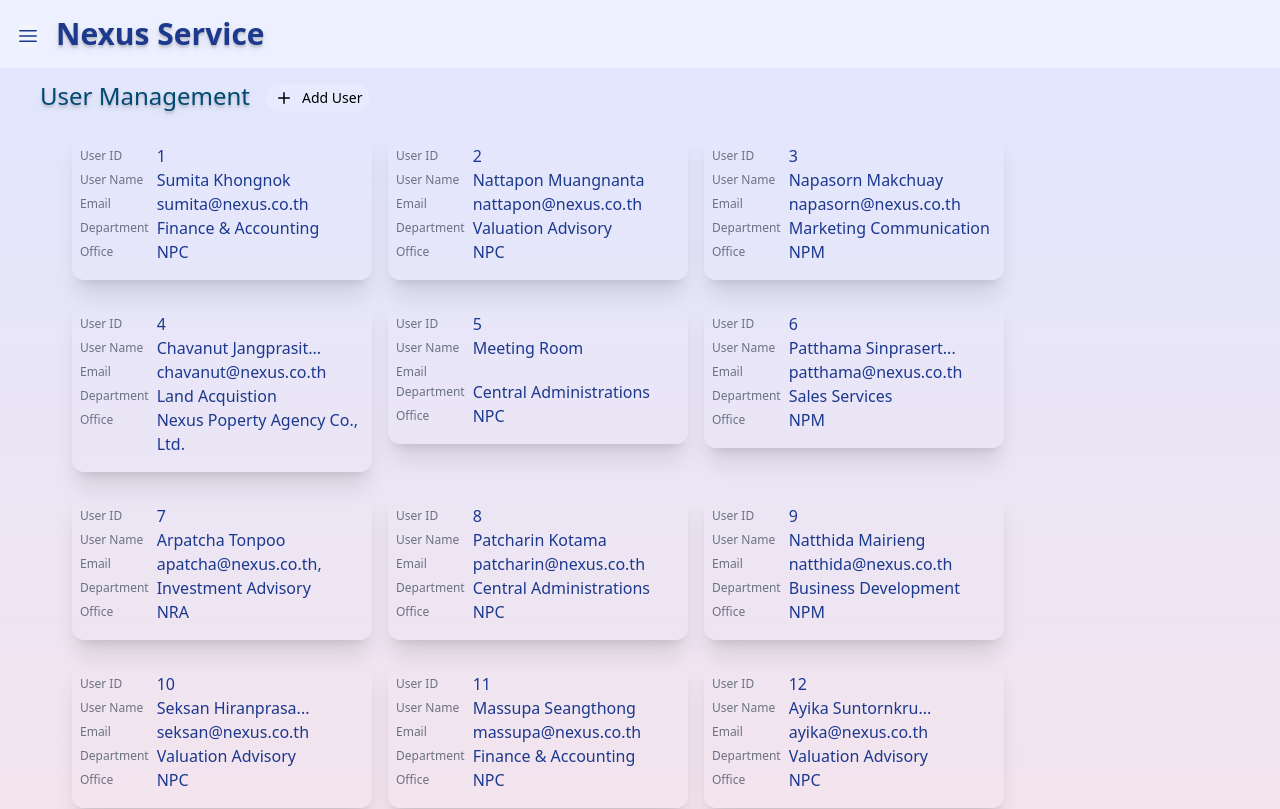
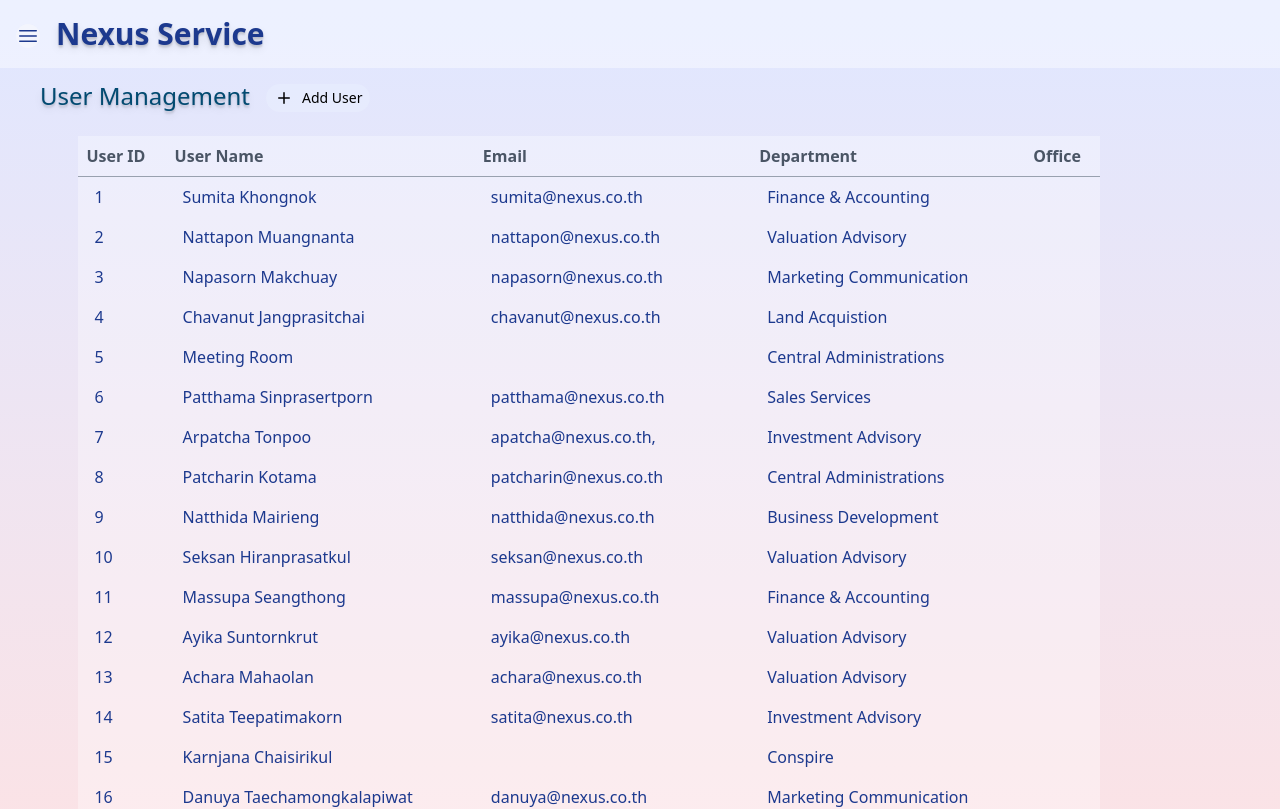
Before and after one commit to deskcodeFun/nexus-app, a Vue app: page /user in a window 1280 px wide. Shown: the top 809 px of the page. Built offline with nearby package versions, Linux system fonts and the light colour scheme.

Commit message:
new file:   src/components/users/UserTable.vue feature: switch layout between table and UserCard ifx UserEdit, office_id change input type to text

```diff
--- a/src/components/users/UserCard.vue
+++ b/src/components/users/UserCard.vue
@@ -1,6 +1,7 @@
 <template>
+  <div v-for="(user, index) in store.users" :key="index" @click="router.push(`/editUser/${index}`)">
     <div
-    class="w-[300px] flex flex-row flex-wrap rounded-xl shadow-xl px-2 py-4 m-2 hover:transition-y-1 hover:scale-105"
+      class="w-full sm:w-[300px] flex flex-row flex-wrap justify-center sm:flex-col rounded-xl shadow-xl px-2 py-4 m-2 hover:transition-y-1 hover:scale-105"
     >
       <!-- show data -->
       <table
@@ -11,40 +12,36 @@
             <th>User ID</th>
             <!-- <td>{{ currentUser.fname + ' ' + currentUser.lname }}</td> -->
             <td>
-            {{ props.currentUser.id }}
+              {{ user.id }}
             </td>
           </tr>
           <tr>
             <th>User Name</th>
             <!-- <td>{{ props.currentUser.fname + ' ' + props.currentUser.lname }}</td> -->
-          <td>{{ fullname }}</td>
+            <td>{{ user.fname + ' ' + user.lname.substring(0, 15) + '...' }}</td>
           </tr>
           <tr>
             <th scope="col">Email</th>
-          <td>{{ props.currentUser.email }}</td>
+            <td>{{ user.email }}</td>
           </tr>
           <tr>
             <th scope="col">Department</th>
-          <td>{{ props.currentUser.department }}</td>
+            <td>{{ user.department }}</td>
           </tr>
           <tr>
             <th scope="col">Office</th>
-          <td>{{ props.currentUser.office_id }}</td>
+            <td>{{ user.office_id }}</td>
           </tr>
         </tbody>
       </table>
     </div>
+  </div>
 </template>
 
 <script setup>
-import { computed } from 'vue'
+import { useRouter } from 'vue-router'
+import { usersStore } from '@/stores/usersData'
 
-const props = defineProps({ currentUser: Object })
-
-const fullname = computed(() => {
-  const fname = props.currentUser?.fname ?? ''
-  const lname = props.currentUser?.lname ?? ''
-  const shortLname = lname.length > 10 ? lname.substring(0, 10) + '...' : lname
-  return (fname + ' ' + shortLname).trim()
-})
+const router = useRouter()
+const store = usersStore()
 </script>
--- a/src/components/users/UserEdit.vue
+++ b/src/components/users/UserEdit.vue
@@ -12,32 +12,32 @@
       <input
         type="text"
         v-model="fname"
-        class="bg-sky-50/70 text-2xl p-2 rounded-xl focus:outline-blue-600 focus:shadow-xl focus:scale-101"
+        class="bg-sky-50/70 text-xl p-2 rounded-xl focus:outline-blue-600 focus:shadow-xl focus:scale-101"
       />
       <label for="lname">Last Name</label>
       <input
         type="text"
         v-model="lname"
-        class="bg-sky-50/70 text-2xl p-2 rounded-xl focus:outline-blue-600 focus:shadow-xl focus:scale-101"
+        class="bg-sky-50/70 text-xl p-2 rounded-xl focus:outline-blue-600 focus:shadow-xl focus:scale-101"
       />
       <label for="email">Email</label>
       <input
         type="text"
         v-model="email"
-        class="bg-sky-50/70 text-2xl p-2 rounded-xl focus:outline-blue-600 focus:shadow-xl focus:scale-101"
+        class="bg-sky-50/70 text-xl p-2 rounded-xl focus:outline-blue-600 focus:shadow-xl focus:scale-101"
       />
       <label for="department">Department</label>
       <input
         type="text"
         v-model="department"
-        class="bg-sky-50/70 text-2xl p-2 rounded-xl focus:outline-blue-600 focus:shadow-xl focus:scale-101"
+        class="bg-sky-50/70 text-xl p-2 rounded-xl focus:outline-blue-600 focus:shadow-xl focus:scale-101"
       />
 
       <label for="offie_id">Office Name</label>
       <input
-        type="number"
+        type="text"
         v-model="office_id"
-        class="bg-sky-50/70 text-2xl p-2 rounded-xl focus:outline-blue-600 focus:shadow-xl focus:scale-101"
+        class="bg-sky-50/70 text-xl p-2 rounded-xl focus:outline-blue-600 focus:shadow-xl focus:scale-101"
       />
 
       <div class="flex flex-row gap-8 sm:justify-between">
--- /dev/null
+++ b/src/components/users/UserTable.vue
@@ -0,0 +1,41 @@
+<template>
+  <!-- <div
+    class="w-[300px] flex flex-row flex-wrap bg-white/65 border-1 border-gray-400 rounded-xl shadow-xl px-2 py-4 m-2 hover:transition-y-1 hover:scale-105"
+  > -->
+  <!-- show data -->
+  <div class="w-full flex justify-center">
+    <table
+      class="w-11/12 bg-white/30 [&_th]:p-2 [&_th]:text-left [&_th]:align-baseline [&_td]:py-2 [&_th]:text-md [&_th]:text-gray-600 [&_td]:text-blue-900 [&_td]:px-4"
+    >
+      <thead>
+        <tr class="border-b border-gray-400">
+          <th>User ID</th>
+          <th>User Name</th>
+          <th>Email</th>
+          <th>Department</th>
+          <th>Office</th>
+          <!-- <th scope="col">Type</th> -->
+        </tr>
+      </thead>
+
+      <tbody>
+        <tr v-for="(item, index) in store.users" :key="index">
+          <td>{{ item.id }}</td>
+          <td>{{ item.fname + ' ' + item.lname }}</td>
+          <td>{{ item.email }}</td>
+          <td>{{ item.department }}</td>
+          <td>{{ item.office_name }}</td>
+          <!-- <td>{{ item.catalog }}</td> -->
+        </tr>
+      </tbody>
+    </table>
+  </div>
+  <!-- </div> -->
+</template>
+
+<script setup>
+import { usersStore } from '@/stores/usersData'
+const store = usersStore()
+</script>
+
+<style lang="scss" scoped></style>
--- a/src/views/UserView.vue
+++ b/src/views/UserView.vue
@@ -12,20 +12,32 @@
       </RouterLink>
     </span>
   </div>
-  <div class="flex flex-row flex-wrap justify-center sm:justify-start sm:ml-8">
-    <div v-for="(user, index) in store.users" :key="index">
-      <UserCard :currentUser="user" @click="router.push(`/editUser/${index}`)"></UserCard>
-    </div>
+
+  <div class="w-11/12 py-4">
+    <component :is="activeComponent"></component>
   </div>
 </template>
 
 <script setup>
-import { useRouter } from 'vue-router'
+import { ref, onMounted, onUnmounted, computed } from 'vue'
+import { PlusIcon } from '@heroicons/vue/20/solid'
+
+import UserTable from '@/components/users/UserTable.vue'
 import UserCard from '@/components/users/UserCard.vue'
-import { PlusIcon } from '@heroicons/vue/20/solid'
-import { usersStore } from '@/stores/usersData'
 
-const store = usersStore()
-const router = useRouter(0)
-console.log('users in usersStore', store.users)
+// detect screen
+const windowWidth = ref(window.innerWidth)
+const onWidthChange = () => {
+  windowWidth.value = window.innerWidth
+}
+onMounted(() => {
+  window.addEventListener('resize', onWidthChange)
+})
+onUnmounted(() => {
+  window.removeEventListener('resize', onWidthChange)
+})
+const activeComponent = computed(() => {
+  return windowWidth.value <= 768 ? UserCard : UserTable
+})
+// const router = useRouter()
 </script>
```
Also changed, not shown: src/views/ComputerView.vue (+0 -8 lines). Lines whose indentation alone changed are shown as unchanged.
